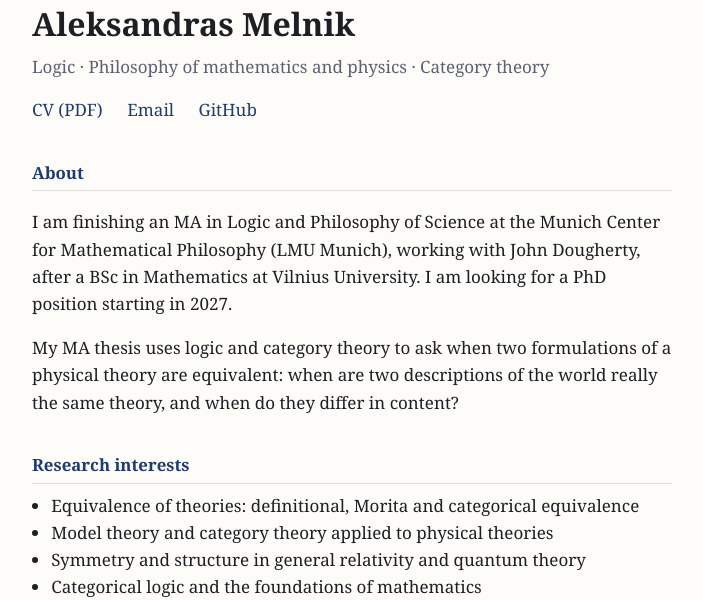
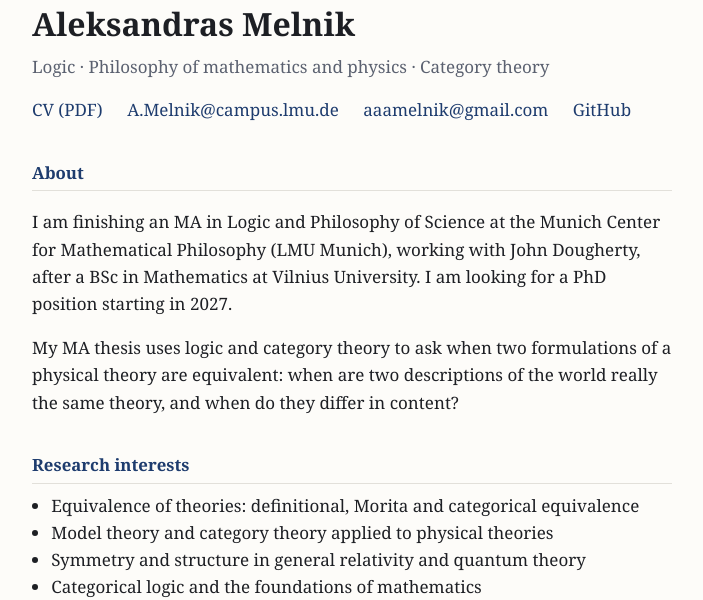
Before and after one commit to sketch-of-an-elephant/aleksandras-melnik, a plain HTML site: page index.html in a window 1280 px wide. Shown: the part 210-810 px from the top of the page, without its empty margins (288-991 px from the left). Drawn offline with Linux system fonts and the light colour scheme.

Commit message:
Add institutional email to CV and site
Co-Authored-By: Claude Opus 5.5 <noreply@anthropic.com>
Claude-Session: https://claude.ai/code/session_01PQZwPMxh8jMbmnubSMLzee

```diff
--- a/index.html
+++ b/index.html
@@ -15,7 +15,8 @@
     <p class="tagline">Logic · Philosophy of mathematics and physics · Category theory</p>
     <nav>
       <a href="cv.pdf">CV (PDF)</a>
-      <a href="mailto:aaamelnik@gmail.com">Email</a>
+      <a href="mailto:A.Melnik@campus.lmu.de">A.Melnik@campus.lmu.de</a>
+      <a href="mailto:aaamelnik@gmail.com">aaamelnik@gmail.com</a>
       <a href="https://github.com/sketch-of-an-elephant">GitHub</a>
     </nav>
   </header>
```
Also changed, not shown: 1 other file.
